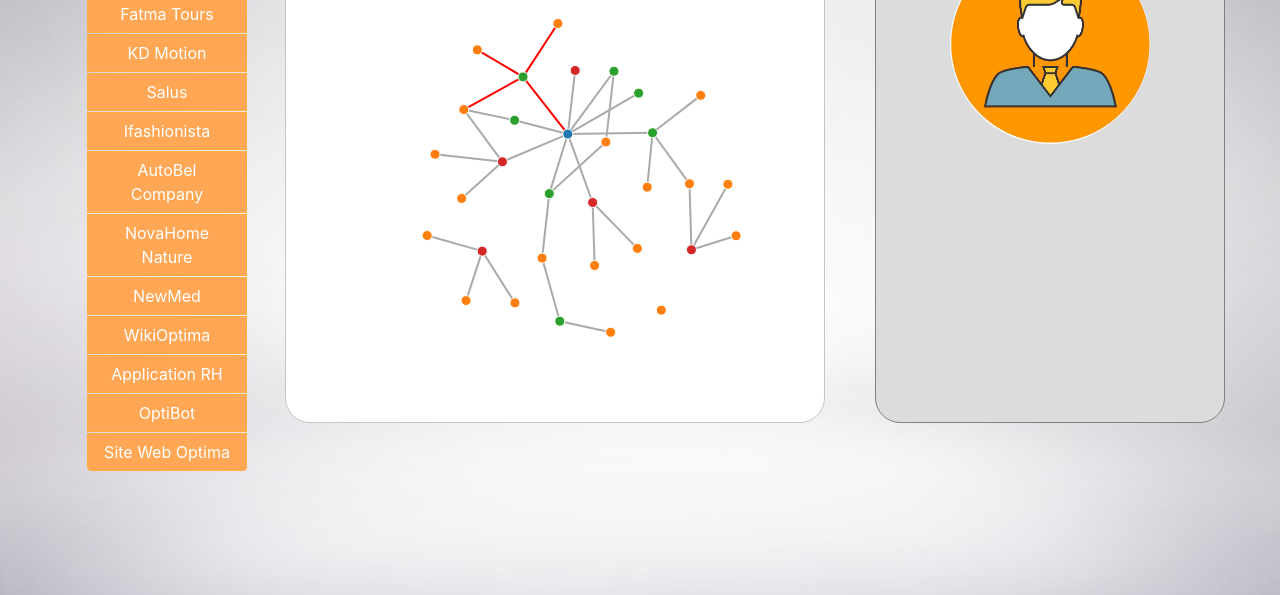
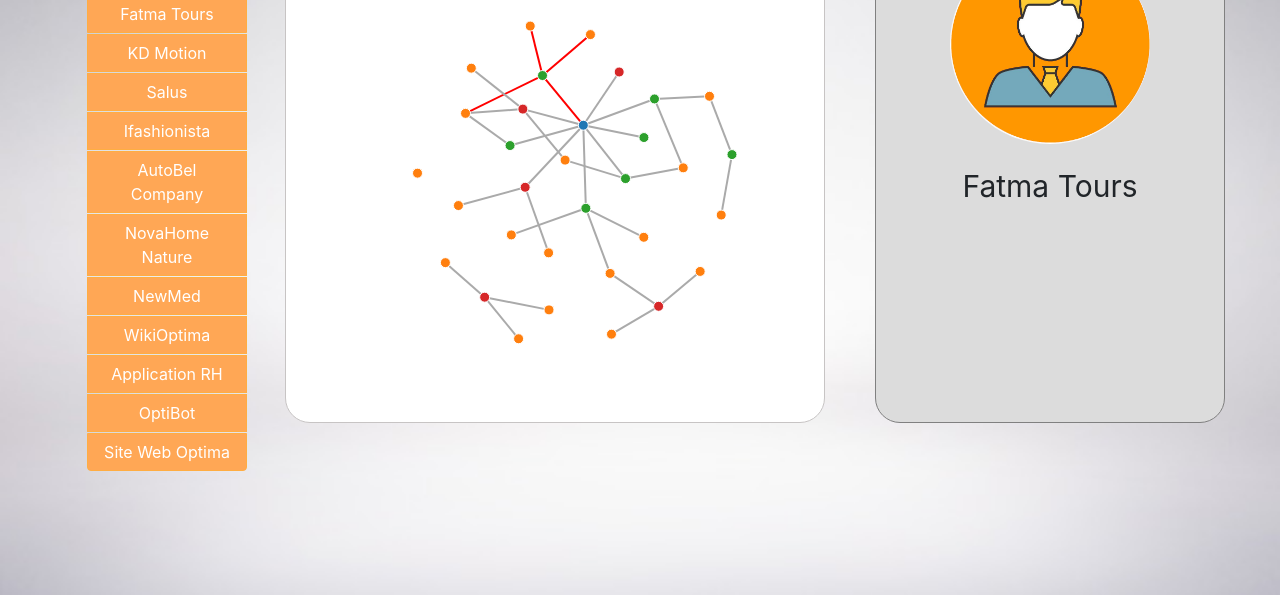
Before and after one commit to jelel-fliss/optidata, a plain HTML site: page index.html in a window 1280 px wide. Both pictures are taken after a click on the element "Fatma Tours". Shown: the part 205-800 px from the top of the page. Drawn offline with nearby package versions, Linux system fonts and the light colour scheme; animation ran at ten frames a second.

Commit message:
Detecting Project Links Algorithm

```diff
--- a/index.html
+++ b/index.html
@@ -27,17 +27,17 @@
 
         <div class="projects">
           <div class="btn-group-vertical">
-            <div class="btn btn-primary extern" onclick="coloring_link_project('Fatma Tours');">Fatma Tours</div>
-            <div class="btn btn-primary extern">KD Motion</div>
-            <div class="btn btn-primary extern">Salus</div>
-            <div class="btn btn-primary extern">Ifashionista</div>
-            <div class="btn btn-primary extern">AutoBel Company</div>
-            <div class="btn btn-primary extern">NovaHome Nature</div>
-            <div class="btn btn-primary extern">NewMed</div>
-            <div class="btn btn-primary intern">WikiOptima</div>
-            <div class="btn btn-primary intern">Application RH</div>
-            <div class="btn btn-primary intern">OptiBot</div>
-            <div class="btn btn-primary intern">Site Web Optima</div>
+            <div class="btn btn-primary extern" onclick="coloring_link_project(this.innerHTML);">Fatma Tours</div>
+            <div class="btn btn-primary extern" onclick="coloring_link_project(this.innerHTML);">KD Motion</div>
+            <div class="btn btn-primary extern" onclick="coloring_link_project(this.innerHTML);">Salus</div>
+            <div class="btn btn-primary extern" onclick="coloring_link_project(this.innerHTML);">Ifashionista</div>
+            <div class="btn btn-primary extern" onclick="coloring_link_project(this.innerHTML);">AutoBel Company</div>
+            <div class="btn btn-primary extern" onclick="coloring_link_project(this.innerHTML);">NovaHome Nature</div>
+            <div class="btn btn-primary extern" onclick="coloring_link_project(this.innerHTML);">NewMed</div>
+            <div class="btn btn-primary intern" onclick="coloring_link_project(this.innerHTML);">WikiOptima</div>
+            <div class="btn btn-primary intern" onclick="coloring_link_project(this.innerHTML);">Application RH</div>
+            <div class="btn btn-primary intern" onclick="coloring_link_project(this.innerHTML);">OptiBot</div>
+            <div class="btn btn-primary intern" onclick="coloring_link_project(this.innerHTML);">Site Web Optima</div>
 
 
           </div>
--- a/js/data/graphFile.json
+++ b/js/data/graphFile.json
@@ -82,7 +82,7 @@
         "group": 3
       },
       {
-        "id": "KDmotion",
+        "id": "KD Motion",
         "group": 3
       },
       {
@@ -94,15 +94,15 @@
         "group": 3
       },
       {
-        "id": "AutoBelCompany",
+        "id": "AutoBel Company",
         "group": 3
       },
       {
-        "id": "NovaHomeNature",
+        "id": "NovaHome Nature",
         "group": 3
       },
       {
-        "id": "Newmed",
+        "id": "NewMed",
         "group": 3
       },
       {
@@ -110,11 +110,11 @@
         "group": 4
       },
       {
-        "id": "RH",
+        "id": "Application RH",
         "group": 4
       },
       {
-        "id": "Chatbot",
+        "id": "OptiBot",
         "group": 4
       }
       ,
@@ -124,7 +124,7 @@
       }
       ,
       {
-        "id": "SiteWebOptima",
+        "id": "Site Web Optima",
         "group": 4
       }
     ],
@@ -181,78 +181,83 @@
       },
       {
         "source": "Omar Hamza",
-        "target": "Newmed",
+        "target": "NewMed",
         "value": 1
       },
       {
         "source": "Mehdi Ellouze",
-        "target": "Newmed",
+        "target": "NewMed",
         "value": 1
       },
       {
         "source": "Mouwaffak Hagui",
-        "target": "Newmed",
+        "target": "NewMed",
         "value": 1
       },
       {
         "source": "Mouwaffak Hagui",
-        "target": "KDmotion",
+        "target": "KD Motion",
         "value": 1
       },
       {
         "source": "Omar Hamza",
-        "target": "NovaHomeNature",
+        "target": "NovaHome Nature",
+        "value": 1
+      },
+      {
+        "source": "Emeni Jomaa",
+        "target": "NovaHome Nature",
         "value": 1
       },
       {
         "source": "Mouwaffak Hagui",
-        "target": "NovaHomeNature",
+        "target": "NovaHome Nature",
         "value": 1
       },
 
       {
         "source": "Yasmine Gmati",
-        "target": "AutoBelCompany",
+        "target": "AutoBel Company",
         "value": 1
       },
       {
         "source": "Mehdi Ellouze",
-        "target": "AutoBelCompany",
+        "target": "AutoBel Company",
         "value": 1
       },
       {
         "source": "Layth Jabber",
-        "target": "RH",
+        "target": "Application RH",
         "value": 1
       },
       {
         "source": "Mouwaffak Hagui",
-        "target": "RH",
+        "target": "Application RH",
         "value": 1
       },
       {
         "source": "Emeni Jomaa",
-        "target": "RH",
+        "target": "Application RH",
         "value": 1
       },
       {
         "source": "Jelel Fliss",
-        "target": "RH",
+        "target": "Application RH",
         "value": 1
       },
       {
         "source": "Achraf Chaibi",
-        "target": "Chatbot",
+        "target": "OptiBot",
         "value": 1
       },
       {
         "source": "Aymen Trabelsi",
-        "target": "Chatbot",
+        "target": "OptiBot",
         "value": 1
       },
       {
         "source": "Moez Zhioua",
-        "target": "Chatbot",
+        "target": "OptiBot",
         "value": 1
       },
       {
@@ -287,7 +292,7 @@
       },
       {
         "source": "Mouwaffak Hagui",
-        "target": "SiteWebOptima",
+        "target": "Site Web Optima",
         "value": 1
       }
 
--- a/js/main.js
+++ b/js/main.js
@@ -132,10 +132,7 @@ $(document).ready(function() {
       .style("fill", "#555")
       .style("pointer-events", "none"); // to prevent mouseover/drag capture
 
-    function info_update(data) {
-      $(".avatar").attr("src", "./assets/avatars/" + data.id + ".png");
-      $(".Name").text(data.id);
-    }
+
 
     function ticked() {
       node.call(updateNode);
@@ -245,4 +242,11 @@ function coloring_link_project(project){
       }
 
     })
+    $(".avatar").attr("src", "./assets/avatars/" + project + ".png");
+    $(".Name").text(project);
 }
+
+function info_update(data) {
+  $(".avatar").attr("src", "./assets/avatars/" + data.id + ".png");
+  $(".Name").text(data.id);
+}
```
